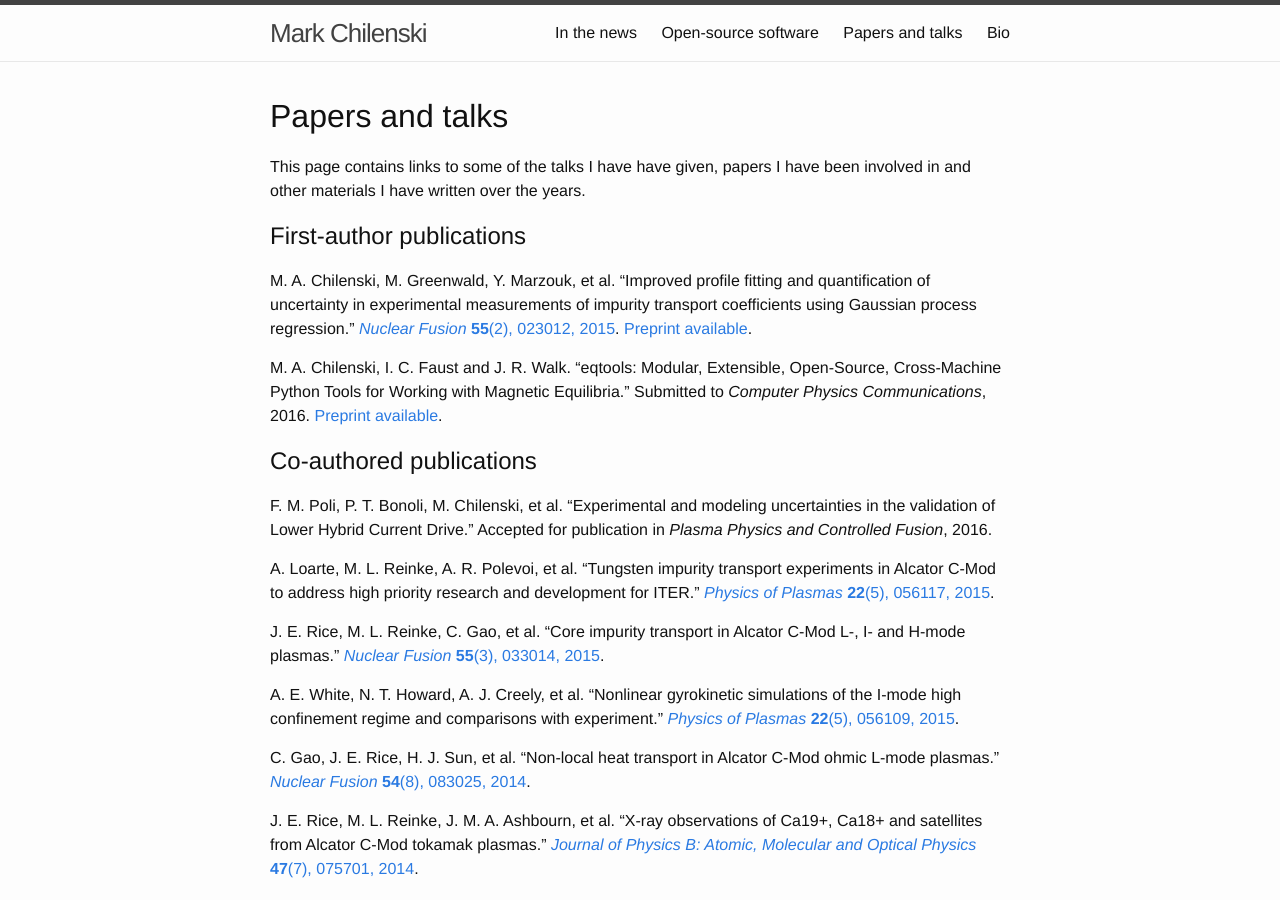
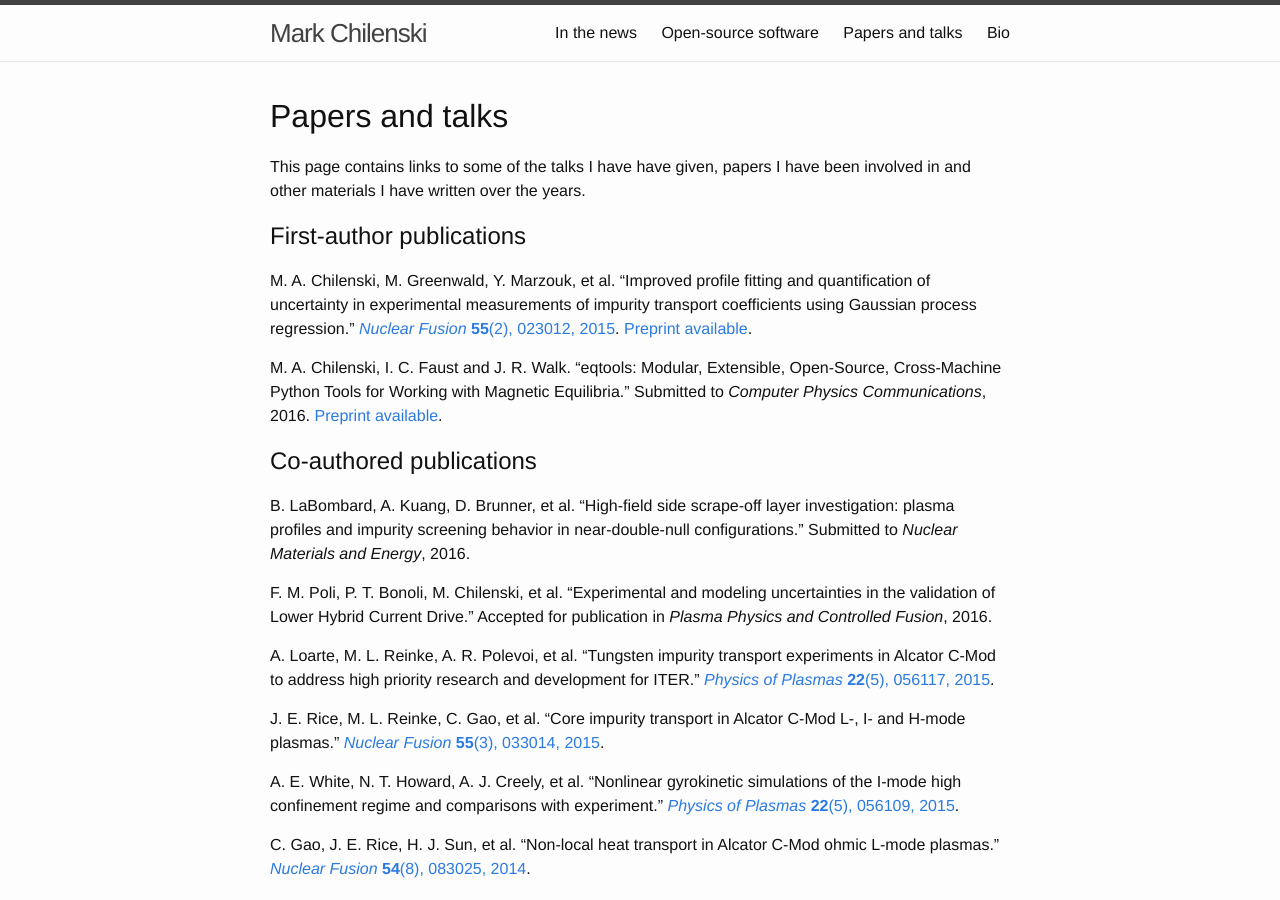
Before and after one commit to markchil/markchil.github.io, a Jekyll site: the page built from 3_Papers_Talks.md, in a window 1280 px wide and 900 px high. Built offline with Jekyll 4.4.1, drawn with Linux system fonts in a browser that asks for light colours; nearby versions of some CDN libraries.

Commit message:
Update papers again.

```diff
--- a/3_Papers_Talks.md
+++ b/3_Papers_Talks.md
@@ -12,6 +12,8 @@ M. A. Chilenski, M. Greenwald, Y. Marzouk, et al. "Improved profile fitting and
 M. A. Chilenski, I. C. Faust and J. R. Walk. "eqtools: Modular, Extensible, Open-Source, Cross-Machine Python Tools for Working with Magnetic Equilibria." Submitted to *Computer Physics Communications*, 2016. [Preprint available]({{ github.site.url }}/pdfs/eqtools_paper.pdf).
 
 ## Co-authored publications
+B. LaBombard, A. Kuang, D. Brunner, et al. "High-field side scrape-off layer investigation: plasma profiles and impurity screening behavior in near-double-null configurations." Submitted to *Nuclear Materials and Energy*, 2016.
+
 F. M. Poli, P. T. Bonoli, M. Chilenski, et al. "Experimental and modeling uncertainties in the validation of Lower Hybrid Current Drive." Accepted for publication in *Plasma Physics and Controlled Fusion*, 2016.
 
 A. Loarte, M. L. Reinke, A. R. Polevoi, et al. "Tungsten impurity transport experiments in Alcator C-Mod to address high priority research and development for ITER." [*Physics of Plasmas* **22**(5), 056117, 2015](http://dx.doi.org/10.1063/1.4921253).
```
